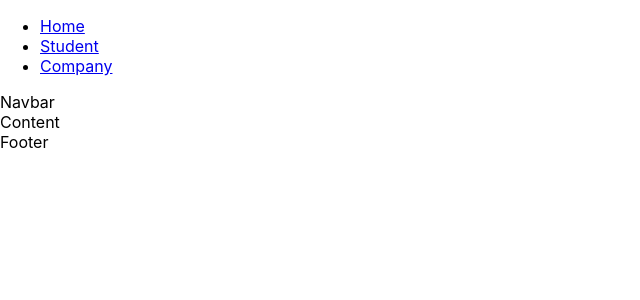
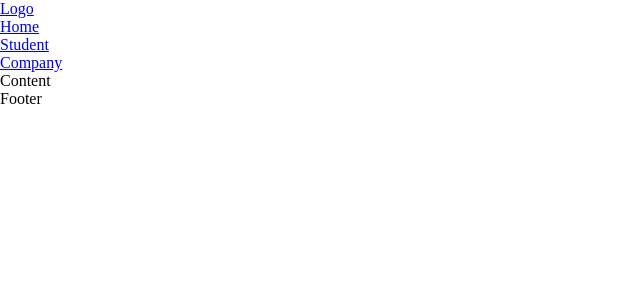
Before and after one commit to CodecoolGlobal/el-proyecte-grande-sprint-1-java-SzPetra, a React (Create React App) app in the folder lnkdoutfrontend/: page / in a window 1280 px wide. Shown: the top 300 px of the page, without its empty margins (0-640 px from the left). Built offline with nearby package versions, Linux system fonts and the light colour scheme.

Commit message:
feat: add font links to html

```diff
--- a/lnkdoutfrontend/public/index.html
+++ b/lnkdoutfrontend/public/index.html
@@ -25,6 +25,12 @@
       Learn how to configure a non-root public URL by running `npm run build`.
     -->
     <title>React App</title>
+
+    <!-- fonts -->
+    <link rel="preconnect" href="https://fonts.googleapis.com">
+    <link rel="preconnect" href="https://fonts.gstatic.com" crossorigin>
+    <link href="https://fonts.googleapis.com/css2?family=IBM+Plex+Sans:wght@300;400&family=Quicksand:wght@300;400;500;600&display=swap" rel="stylesheet">
+
   </head>
   <body>
     <noscript>You need to enable JavaScript to run this app.</noscript>
--- a/lnkdoutfrontend/src/App.js
+++ b/lnkdoutfrontend/src/App.js
@@ -1,20 +1,17 @@
 import './assets/App.css';
 import React from "react";
-import {
-    Routes,
-    Route, BrowserRouter,
-} from "react-router-dom";
+import { Routes, Route, BrowserRouter } from "react-router-dom";
 import CompanyPage from "./pages/Company/components/CompanyPage";
 import LandingPage from "./pages/LandingPage/LandingPage";
 import StudentPage from "./pages/Student/StudentPage";
-import Layout from "./components/Layout";
+import Header from "./components/Header";
 import NoPage from "./pages/NoPage";
 
 function App() {
   return (
       <BrowserRouter>
           <Routes>
-              <Route path="/" element={<Layout />}>
+              <Route path="/" element={<Header />}>
                   <Route index element={<LandingPage />} />
                   <Route path="student" element={<StudentPage />} />
                   <Route path="company" element={<CompanyPage />} />
--- a/lnkdoutfrontend/src/assets/App.css
+++ b/lnkdoutfrontend/src/assets/App.css
@@ -1,38 +1,5 @@
-.App {
-  text-align: center;
+* {
+  margin: 0;
+  padding: 0;
+
 }
-
-.App-logo {
-  height: 40vmin;
-  pointer-events: none;
-}
-
-@media (prefers-reduced-motion: no-preference) {
-  .App-logo {
-    animation: App-logo-spin infinite 20s linear;
-  }
-}
-
-.App-header {
-  background-color: #282c34;
-  min-height: 100vh;
-  display: flex;
-  flex-direction: column;
-  align-items: center;
-  justify-content: center;
-  font-size: calc(10px + 2vmin);
-  color: white;
-}
-
-.App-link {
-  color: #61dafb;
-}
-
-@keyframes App-logo-spin {
-  from {
-    transform: rotate(0deg);
-  }
-  to {
-    transform: rotate(360deg);
-  }
-}
--- a/lnkdoutfrontend/src/assets/index.css
+++ /dev/null
@@ -1,13 +0,0 @@
-body {
-  margin: 0;
-  font-family: -apple-system, BlinkMacSystemFont, 'Segoe UI', 'Roboto', 'Oxygen',
-    'Ubuntu', 'Cantarell', 'Fira Sans', 'Droid Sans', 'Helvetica Neue',
-    sans-serif;
-  -webkit-font-smoothing: antialiased;
-  -moz-osx-font-smoothing: grayscale;
-}
-
-code {
-  font-family: source-code-pro, Menlo, Monaco, Consolas, 'Courier New',
-    monospace;
-}
--- a/lnkdoutfrontend/src/components/Header.js
+++ b/lnkdoutfrontend/src/components/Header.js
@@ -1,13 +1,28 @@
-import React from 'react';
+import { Outlet, Link } from "react-router-dom";
 
-
-function Header(props) {
+const Header = () => {
     return (
         <>
-            {"Navbar"}
+            <nav>
+                <ul>
+                    <li>
+                        <Link to="/">Logo</Link>
+                    </li>
+                    <li>
+                        <Link to="/">Home</Link>
+                    </li>
+                    <li>
+                        <Link to="/student">Student</Link>
+                    </li>
+                    <li>
+                        <Link to="/company">Company</Link>
+                    </li>
+                </ul>
+            </nav>
 
+            <Outlet />
         </>
-    );
-}
+    )
+};
 
 export default Header;
--- a/lnkdoutfrontend/src/components/Layout.js
+++ /dev/null
@@ -1,25 +0,0 @@
-import { Outlet, Link } from "react-router-dom";
-
-const Layout = () => {
-    return (
-        <>
-            <nav>
-                <ul>
-                    <li>
-                        <Link to="/">Home</Link>
-                    </li>
-                    <li>
-                        <Link to="/student">Student</Link>
-                    </li>
-                    <li>
-                        <Link to="/company">Company</Link>
-                    </li>
-                </ul>
-            </nav>
-
-            <Outlet />
-        </>
-    )
-};
-
-export default Layout;
--- a/lnkdoutfrontend/src/index.js
+++ b/lnkdoutfrontend/src/index.js
@@ -1,6 +1,5 @@
 import React from 'react';
 import ReactDOM from 'react-dom/client';
-import './assets/index.css';
 import App from './App';
 import reportWebVitals from './reportWebVitals';
 
--- a/lnkdoutfrontend/src/pages/LandingPage/LandingPage.js
+++ b/lnkdoutfrontend/src/pages/LandingPage/LandingPage.js
@@ -1,12 +1,10 @@
 import React from 'react';
-import Header from "../../components/Header";
 import Content from "./components/Content";
 import Footer from "../../components/Footer";
 
 function LandingPage(props) {
     return (
         <>
-            <Header />
             <Content />
             <Footer />
         </>
```
Also changed, not shown: lnkdoutfrontend/src/pages/LandingPage/assets/navbar.css (added).
